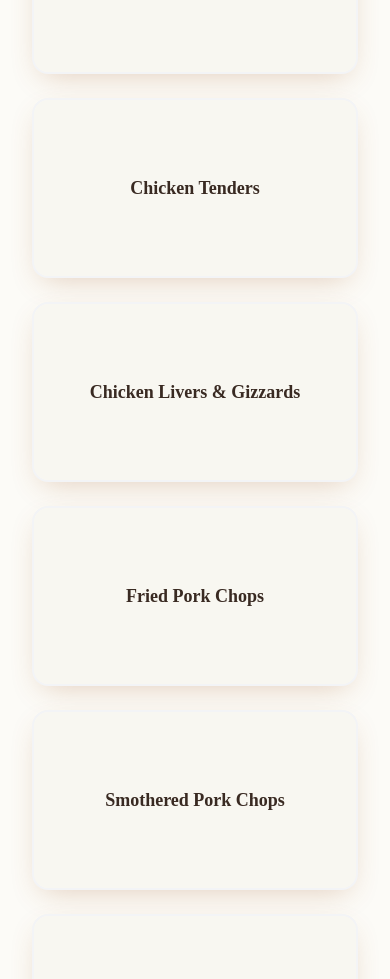
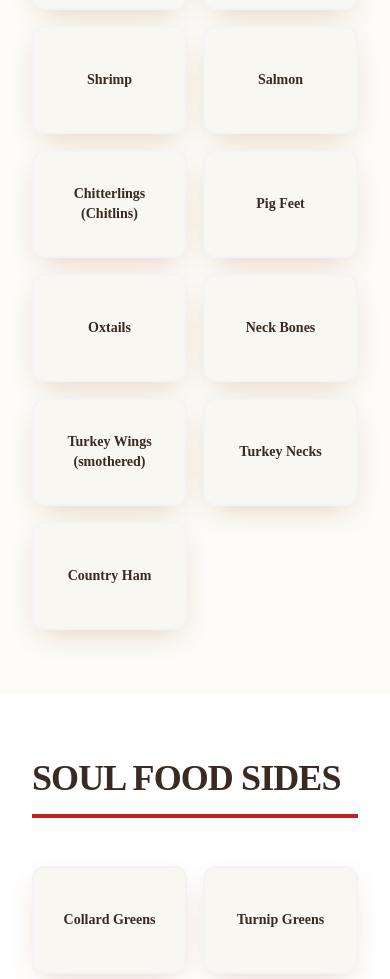
Before and after one commit to pythondev56/emmetts-soul-kitchen, a React (Vite) app: page /menu in a window 390 px wide. Shown: the part 4688-5667 px from the top of the page. Built offline with nearby package versions, Linux system fonts and the light colour scheme.

Commit message:
Reduce menu card sizes and adjust grid layout

```diff
--- a/src/pages/Menu.tsx
+++ b/src/pages/Menu.tsx
@@ -228,7 +228,7 @@ const Menu = () => {
             </div>
           </motion.div>
 
-          <div className="grid grid-cols-1 md:grid-cols-2 lg:grid-cols-3 xl:grid-cols-4 gap-6">
+          <div className="grid grid-cols-2 md:grid-cols-3 lg:grid-cols-4 xl:grid-cols-5 gap-4">
             {allMeatsCards.map((item, index) => (
               <motion.div
                 key={item.name}
@@ -236,10 +236,10 @@ const Menu = () => {
                 whileInView={{ opacity: 1, y: 0 }}
                 viewport={{ once: true }}
                 transition={{ duration: 0.4, delay: index * 0.05 }}
-                className="bg-card rounded-2xl p-6 shadow-warm border-2 border-gray-100 hover:border-primary/50 hover:shadow-md transition-all"
+                className="bg-card rounded-xl p-3 shadow-warm border-2 border-gray-100 hover:border-primary/50 hover:shadow-md transition-all"
               >
-                <div className="flex items-center justify-center min-h-32">
-                  <h3 className="font-heading font-bold text-lg text-foreground text-center">
+                <div className="flex items-center justify-center min-h-20">
+                  <h3 className="font-heading font-bold text-sm text-foreground text-center">
                     {item.name}
                   </h3>
                 </div>
@@ -266,7 +266,7 @@ const Menu = () => {
             </div>
           </motion.div>
 
-          <div className="grid grid-cols-1 md:grid-cols-2 lg:grid-cols-3 xl:grid-cols-4 gap-6">
+          <div className="grid grid-cols-2 md:grid-cols-3 lg:grid-cols-4 xl:grid-cols-5 gap-4">
             {(t("menuPage.allSides", { returnObjects: true }) as string[]).map((side, index) => (
               <motion.div
                 key={side}
@@ -274,10 +274,10 @@ const Menu = () => {
                 whileInView={{ opacity: 1, y: 0 }}
                 viewport={{ once: true }}
                 transition={{ duration: 0.4, delay: index * 0.05 }}
-                className="bg-card rounded-2xl p-6 shadow-warm border-2 border-gray-100 hover:border-primary/50 hover:shadow-md transition-all"
+                className="bg-card rounded-xl p-3 shadow-warm border-2 border-gray-100 hover:border-primary/50 hover:shadow-md transition-all"
               >
-                <div className="flex items-center justify-center min-h-32">
-                  <h3 className="font-heading font-bold text-lg text-foreground text-center">
+                <div className="flex items-center justify-center min-h-20">
+                  <h3 className="font-heading font-bold text-sm text-foreground text-center">
                     {side}
                   </h3>
                 </div>
```
